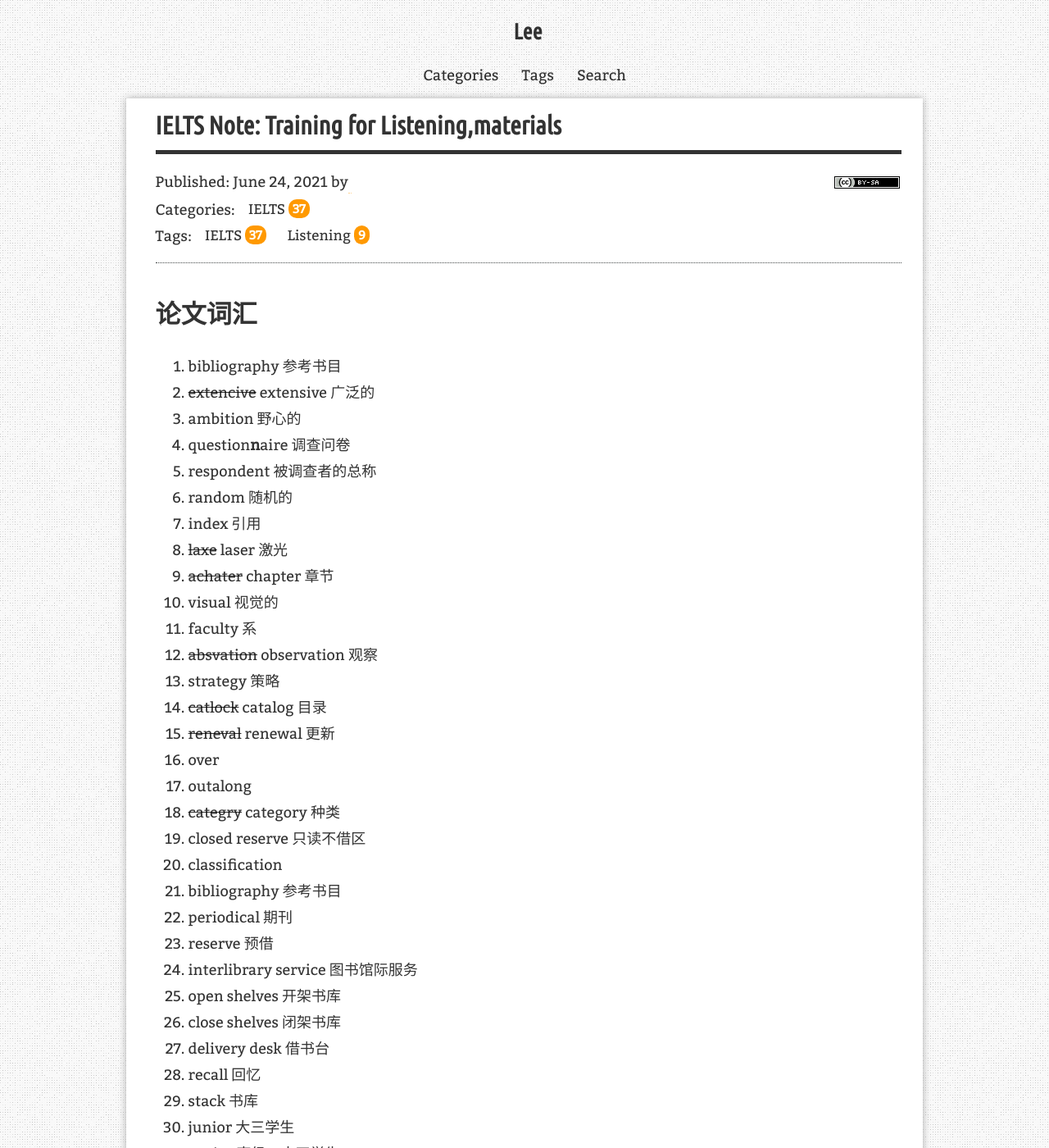
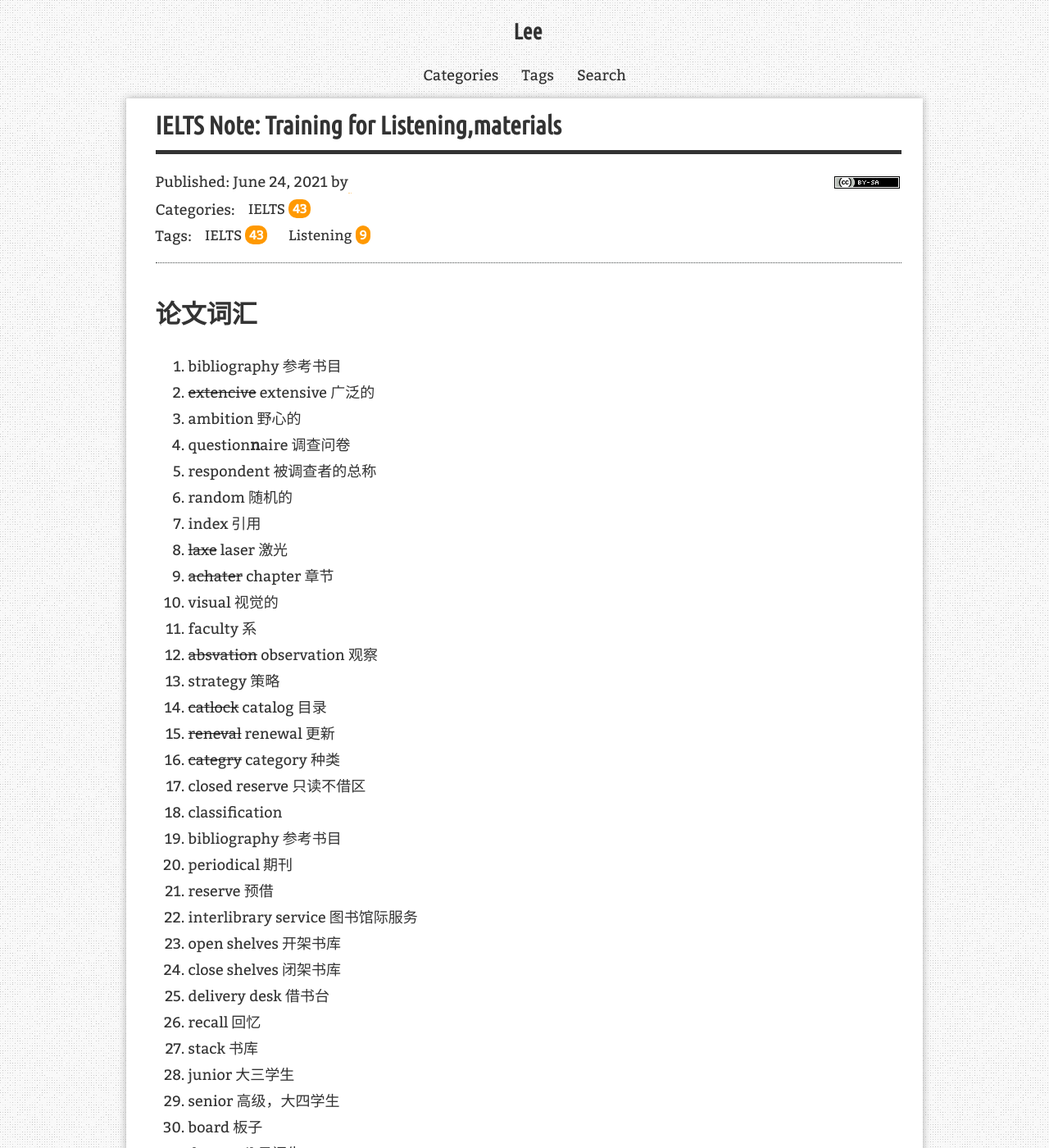
Before and after one commit to Yuhong-Lee/Yuhong-Lee.github.io, a Jekyll site: the page built from _posts/2021-06-24-Training-IELTS-Listening.md, in a window 1280 px wide and 1400 px high. Shown: the whole window at 82% size. Built offline with Jekyll 4.4.1, drawn with Linux system fonts in a browser that asks for light colours; comment, search, counter and statistics services are not loaded.

Commit message:
21.07.02

```diff
--- a/_posts/2021-06-24-Training-IELTS-Listening.md
+++ b/_posts/2021-06-24-Training-IELTS-Listening.md
@@ -25,103 +25,101 @@ redirect_from:
 13. strategy 策略
 14. ~~catlock~~ catalog 目录
 15. ~~reneval~~ renewal 更新
-16. over
-17. outalong
-18. ~~categry~~ category 种类
-19. closed reserve 只读不借区
-20. classification
-21. bibliography 参考书目
-22. periodical  期刊
-23. reserve 预借
-24. interlibrary service 图书馆际服务
-25. open shelves 开架书库
-26. close shelves  闭架书库
-27. delivery desk 借书台
-28. recall 回忆
-29. stack 书库
+16. ~~categry~~ category 种类
+17. closed reserve 只读不借区
+18. classification
+19. bibliography 参考书目
+20. periodical  期刊
+21. reserve 预借
+22. interlibrary service 图书馆际服务
+23. open shelves 开架书库
+24. close shelves  闭架书库
+25. delivery desk 借书台
+26. recall 回忆
+27. stack 书库
 
-30. junior 大三学生
-31. senior 高级，大四学生
-32. board 板子
-33. day pupil 日间生
-34. candidate 参选人
-35. representative 代表
-36. bachelor 学士
-37. applicant 申请
-38. mature 成熟的
+28. junior 大三学生
+29. senior 高级，大四学生
+30. board 板子
+31. day pupil 日间生
+32. candidate 参选人
+33. representative 代表
+34. bachelor 学士
+35. applicant 申请
+36. mature 成熟的
 
-39. ~~certificiate~~ certificate 证书
-40. diploma 毕业证
+37. ~~certificiate~~ certificate 证书
+38. diploma 毕业证
 
-41. booklet 小册子
+39. booklet 小册子
 
-42. micophone 麦克风
-43. spiral 旋转
-44. narrator  叙述者
-45. modern 现代的
+40. micophone 麦克风
+41. spiral 旋转
+42. narrator  叙述者
+43. modern 现代的
 
-46. sentence 句子
-47. monologue 独白
+44. sentence 句子
+45. monologue 独白
 
 
-48. conference 正式会议
+46. conference 正式会议
 
-49. infrastructure 基础设施
-50. specialized 特别的专门的
+47. infrastructure 基础设施
+48. specialized 特别的专门的
 
 
-51. college 学院
-52. practical 实际的
-53. theatre 戏院，剧院
-54. thought 想法
-55. standard 标准
-56. ~~schaule~~ schedule 时间表
+49. college 学院
+50. practical 实际的
+51. theatre 戏院，剧院
+52. thought 想法
+53. standard 标准
+54. ~~schaule~~ schedule 时间表
 
-57. vocation 行业
-58. occupation 职业
+55. vocation 行业
+56. occupation 职业
 
 
-59.  issue 问题
-60.  priority 优先
+57.  issue 问题
+58.  priority 优先
 
-61.  complete 完成
-62.  auditorium 礼堂
+59.  complete 完成
+60.  auditorium 礼堂
 
-63.  nursing 护理
-64.  ~~gadent~~ guidance 指导
-65.  drama 戏剧
-66.  guide 导游
-67.  institution 机构
+61.  nursing 护理
+62.  ~~gadent~~ guidance 指导
+63.  drama 戏剧
+64.  guide 导游
+65.  institution 机构
 
 
-68.  university facilities 学校施舍
+66.  university facilities 学校施舍
 
-69.  signature 签名
-70.  previous 原来的
+67.  signature 签名
+68.  previous 原来的
 
-71.  survival 生存
-72.  mass 大众
+69.  survival 生存
+70.  mass 大众
 
-73.  Wollongong 卧龙岗
-74.  center
-75.  investigator 调查人
-76.  laboratory 实验室
-77.  formula 公式
+71.  Wollongong 卧龙岗
+72.  center
+73.  investigator 调查人
+74.  laboratory 实验室
+75.  formula 公式
 
-78.  expert 专家
-79.  encyclopedia 百科全书
-80.  healthcare 健康保健
-81.  vacation 假期
-82.  techniques 技术
+76.  expert 专家
+77.  encyclopedia 百科全书
+78.  healthcare 健康保健
+79.  vacation 假期
+80.  techniques 技术
 
-83.  trinity 三一
-84.  oral 口语的
+81.  trinity 三一
+82.  oral 口语的
 
-85.  monopoly 垄断
-86.  enquiry 咨询
-87.  description 描述
+83.  monopoly 垄断
+84.  enquiry 咨询
+86.  description 描述
 
-88.  union 工会
-89.  compus 校园
-90.  composition 组成部分，作文
-91.  form 表格
+87.  union 工会
+88.  compus 校园
+89.  composition 组成部分，作文
+90.  form 表格
```
Also changed, not shown: _posts/2021-06-25-Training-IELTS-Speaking.md (+16 -3 lines), _posts/2021-06-28-Training-IELTS-Listening.md (deleted, +0 -11 lines), _posts/2021-06-28-Training-IELTS-Speaking.md (added, +19 -0 lines), _posts/2021-06-29-Learn-IELTS-Speaking.md (added, +54 -0 lines), _posts/2021-06-30-Learn-IELTS-Listening.md (added, +37 -0 lines), _posts/2021-06-30-Learn-IELTS-Writting.md (added, +17 -0 lines), _posts/2021-07-01-Learn-IELTS-Writting.md (added, +23 -0 lines), _posts/2021-07-01-Training-IELTS-Speaking.md (added, +29 -0 lines), _posts/2021-07-02-Learn-IELTS-Reading.md (added, +52 -0 lines), _posts/2021-07-02-Training-IELTS-Listening.md (added, +37 -0 lines), _posts/2021-06-26-Learn-IELTS-Listening.md (line endings or trailing spaces).
